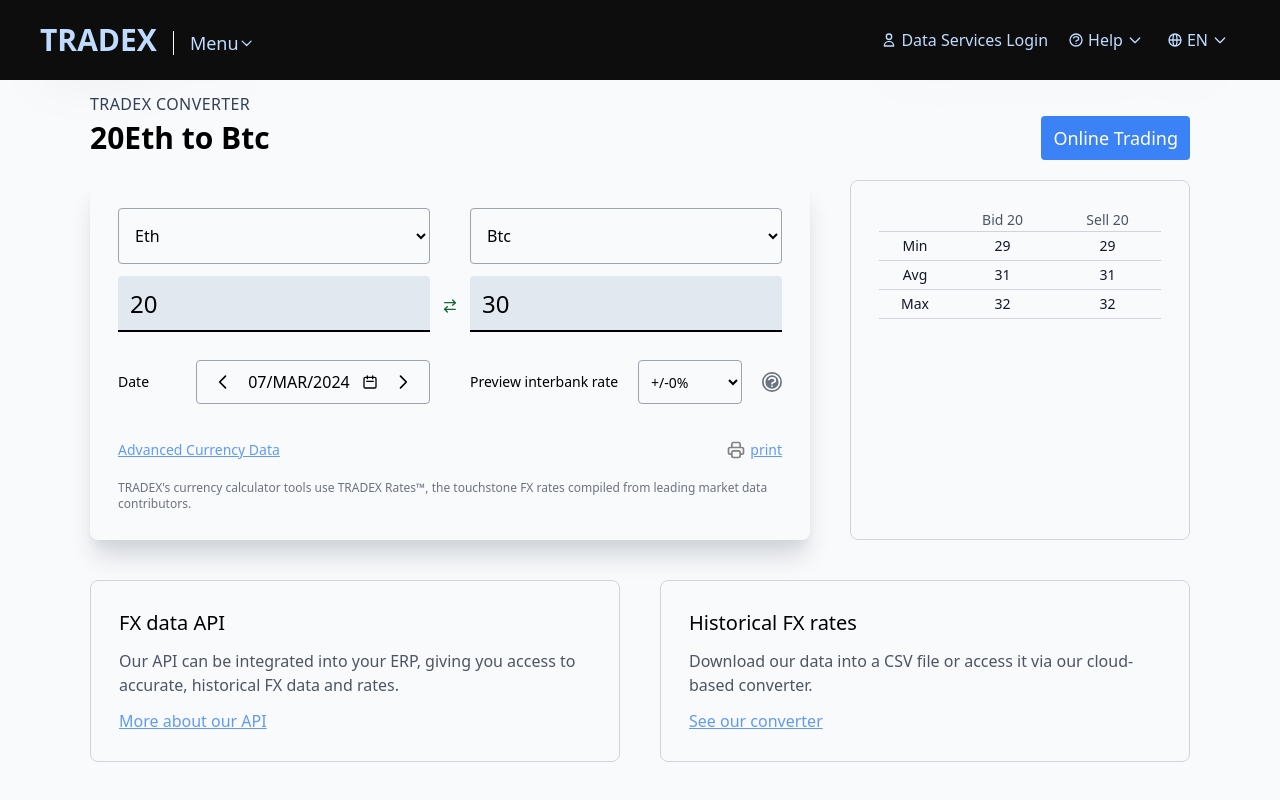
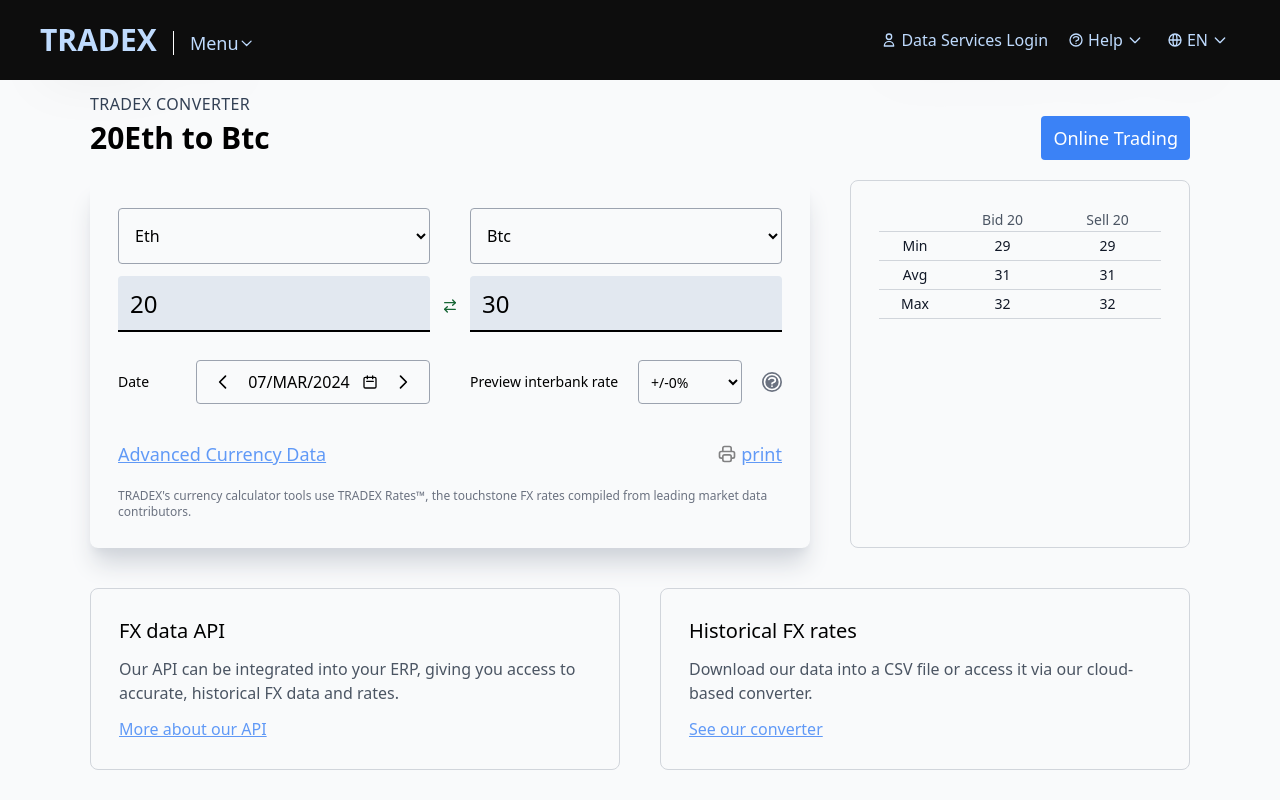
Before and after one commit to Ola157/tradeX, a React (Create React App) app: page / in a window 1280 px wide. Shown: the top 800 px of the page. Built offline with nearby package versions, Linux system fonts and the light colour scheme.

Commit message:
liveApiUpdate

```diff
--- a/src/MainPage/InputsComponent.jsx
+++ b/src/MainPage/InputsComponent.jsx
@@ -144,13 +144,13 @@
             </div>
 
             <div className='flex justify-between my-2'>
-                <span className='underline text-lg sm:text-sm cursor-pointer text-blue-500 opacity-80 hover:opacity-100' onClick={() => setRate(!isAdvanceRate)}>
+                <span className='underline sm:text-lg text-sm cursor-pointer text-blue-500 opacity-80 hover:opacity-100' onClick={() => setRate(!isAdvanceRate)}>
                     {isAdvanceRate ?
                         'Hide Advanced Currency Data'
                         :
                         'Advanced Currency Data'}
                 </span>
-                <span className='cursor-pointer text-lg sm:text-sm underline text-blue-500 opacity-80 flex items-center gap-x-1 hover:opacity-100' onClick={() => window.print()}>
+                <span className='cursor-pointer sm:text-lg text-sm underline text-blue-500 opacity-80 flex items-center gap-x-1 hover:opacity-100' onClick={() => window.print()}>
                     <i><PrinterIcon className='h-5 text-black/60' /></i>
                     <a>print</a>
                 </span>
```
